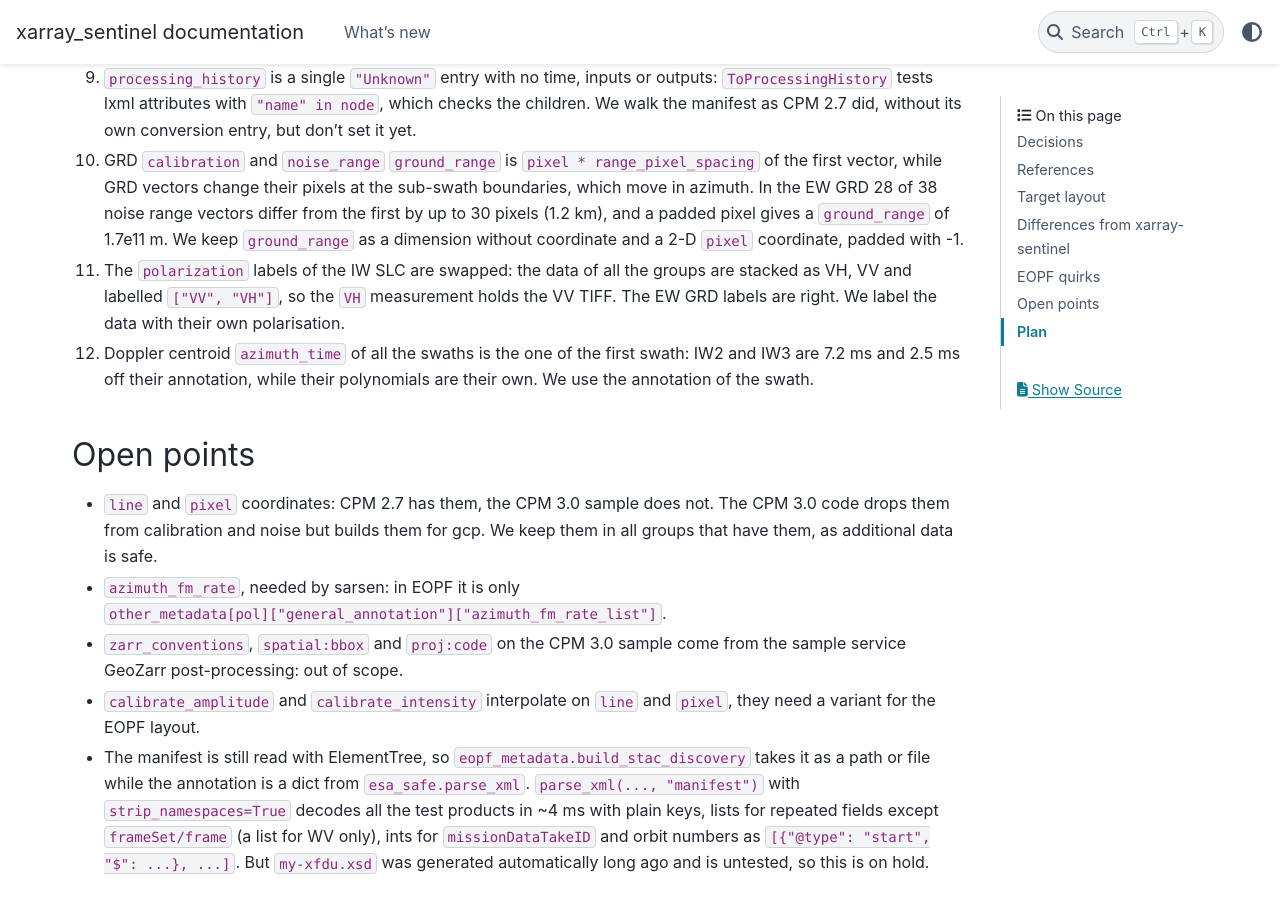
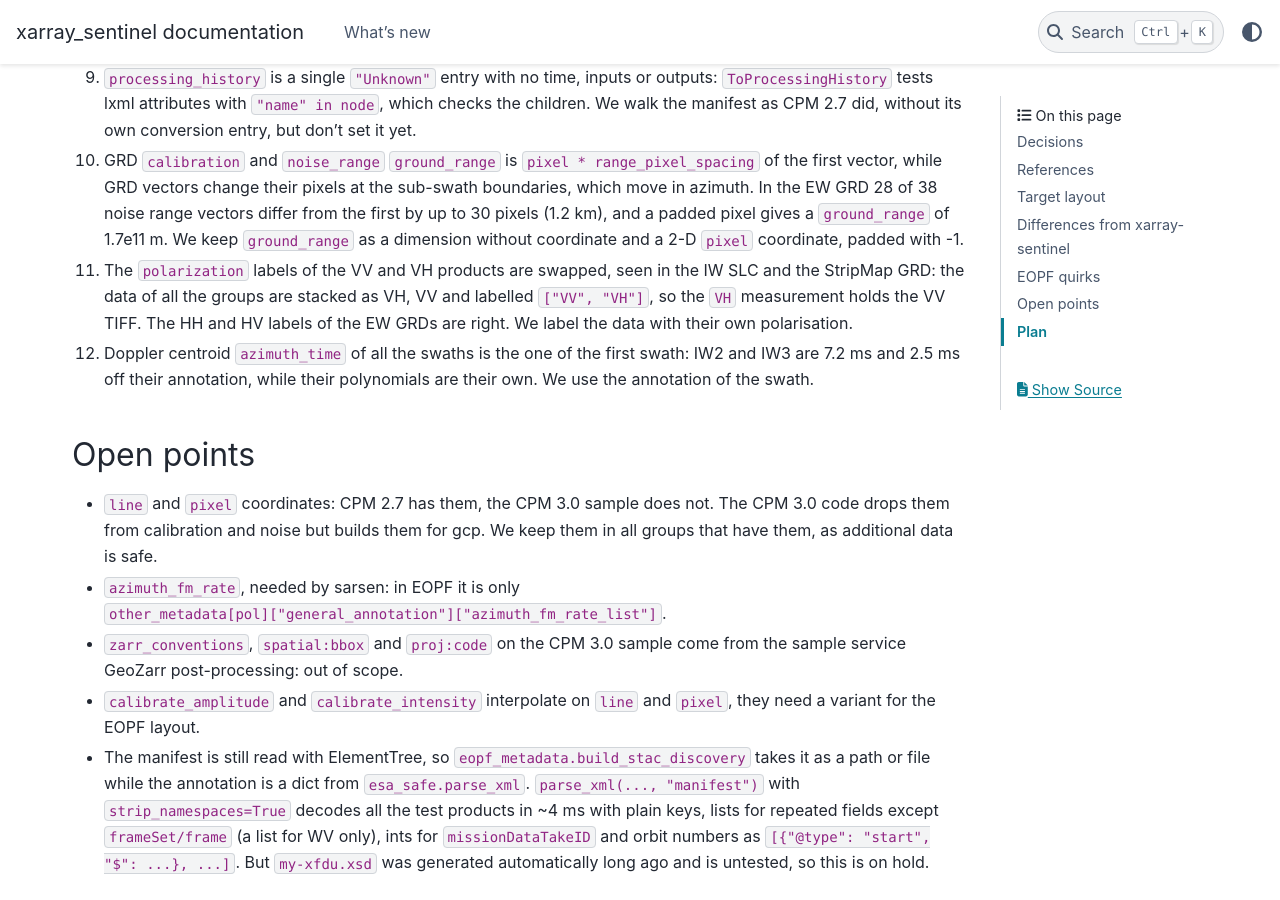
Before and after one commit to bopen/xarray-sentinel, a Sphinx documentation site: the page built from docs/DATATREE.md, in a window 1280 px wide and 900 px high, scrolled down 5402 px. Built offline with Sphinx 7.4.7 and the PyData theme 0.15.4, drawn with Linux system fonts in a browser that asks for light colours; pages that are not in the unit, such as notebooks, are missing from menus; the version number could not be read and is left out; some of the changed text lies outside the part shown.

Commit message:
Document the StripMap validation and the swapped VV and VH labels of EOPF
Co-Authored-By: Claude Opus 5.5 <noreply@anthropic.com>

```diff
--- a/docs/DATATREE.md
+++ b/docs/DATATREE.md
@@ -211,9 +211,10 @@ What we do in each case follows the decisions above.
    from the first by up to 30 pixels (1.2 km), and a padded pixel gives a `ground_range`
    of 1.7e11 m. We keep `ground_range` as a dimension without coordinate and a 2-D
    `pixel` coordinate, padded with -1.
-1. The `polarization` labels of the IW SLC are swapped: the data of all the groups are
-   stacked as VH, VV and labelled `["VV", "VH"]`, so the `VH` measurement holds the VV
-   TIFF. The EW GRD labels are right. We label the data with their own polarisation.
+1. The `polarization` labels of the VV and VH products are swapped, seen in the IW SLC
+   and the StripMap GRD: the data of all the groups are stacked as VH, VV and labelled
+   `["VV", "VH"]`, so the `VH` measurement holds the VV TIFF. The HH and HV labels of
+   the EW GRDs are right. We label the data with their own polarisation.
 1. Doppler centroid `azimuth_time` of all the swaths is the one of the first swath:
    IW2 and IW3 are 7.2 ms and 2.5 ms off their annotation, while their polynomials are
    their own. We use the annotation of the swath.
@@ -332,7 +333,11 @@ done at any time.
      `S1C_EW_GRDM_1SDH_20261020T070234_20261020T070339_009965_013DEA_83FA`, whose CDSE
      COG product converts to the same values. CPM 3.0 fails on the COG products, as it
      cannot parse the `_COG` SAFE names.
-   - StripMap: to do, the products have an empty `noiseAzimuthVectorList`.
+   - Done for StripMap GRD:
+     `S1C_S3_GRDH_1SDV_20261031T150107_20261031T150128_010130_014383_B806` has an empty
+     `noiseAzimuthVectorList`, so neither EOPF nor we have `quality/noise_azimuth`.
+     Same results as the EW GRDs plus quirk 11, the COG product converts to the same
+     values.
    - Done for SLC: `S1C_IW_SLC__1SDV_20261022T051910_20261022T051938_009993_013EED_456A`
      has the same 28 nodes and groups and the same `slc` data in every burst. The shared
      variables are equal or within float32 rounding except quirks 1, 2, 3, 4, 6, 11 and
```
